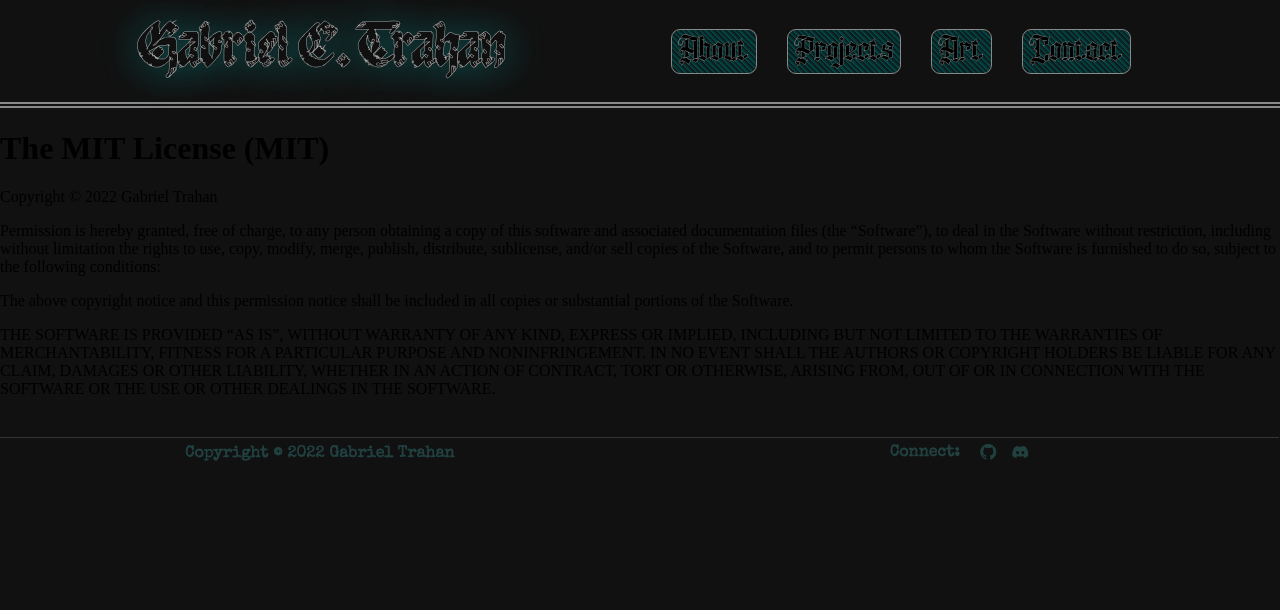
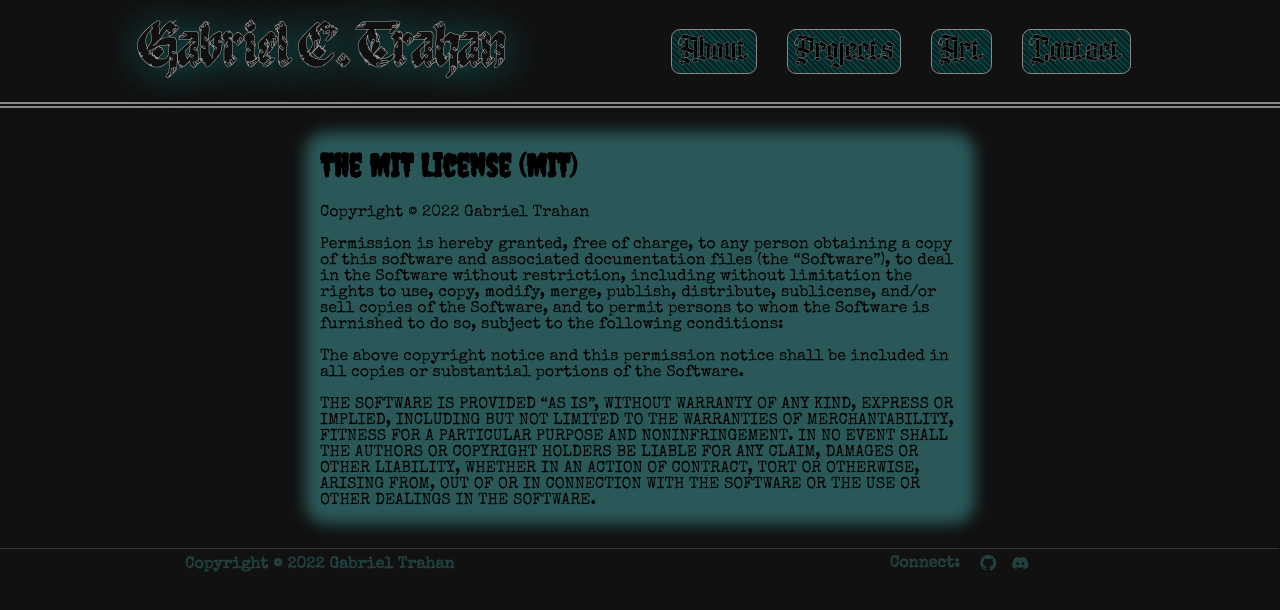
Before and after one commit to theokoles7/portfolio, an Angular app in the folder ui/: page /license in a window 1280 px wide. Shown: the top 610 px of the page. Built offline with nearby package versions, Linux system fonts and the light colour scheme.

Commit message:
Styles license

```diff
--- a/ui/src/app/components/license/license.component.scss
+++ b/ui/src/app/components/license/license.component.scss
@@ -0,0 +1,32 @@
+@import "../../../styles.scss";
+
+div.outer{
+  width: 50%;
+
+  @media only screen and (max-width: 768px){
+    width: 80%;
+  }
+
+  margin-left: auto;
+  margin-right: auto;
+  margin-top: 3%;
+
+  div.license{
+    background-color: rgba($teal2, .3);
+    box-shadow: 0px 0px 15px 15px rgba($teal2, .3);
+    border-radius: .5em;
+
+    @media only screen and (max-width: 768px){
+      margin-top: 10%;
+      overflow-y: scroll;
+    }
+
+    h1{
+      font-family: Creep;
+    }
+
+    p{
+      font-family: Type;
+    }
+  }
+}
```
